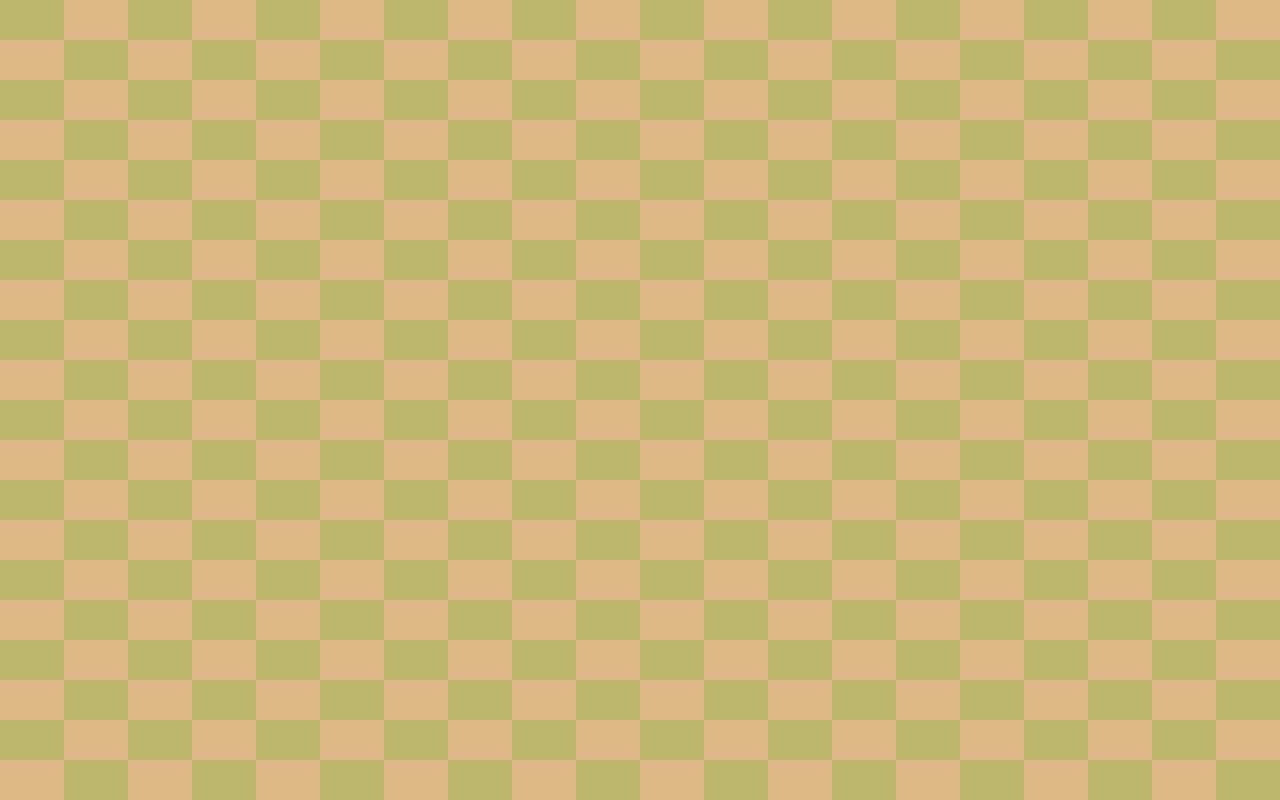
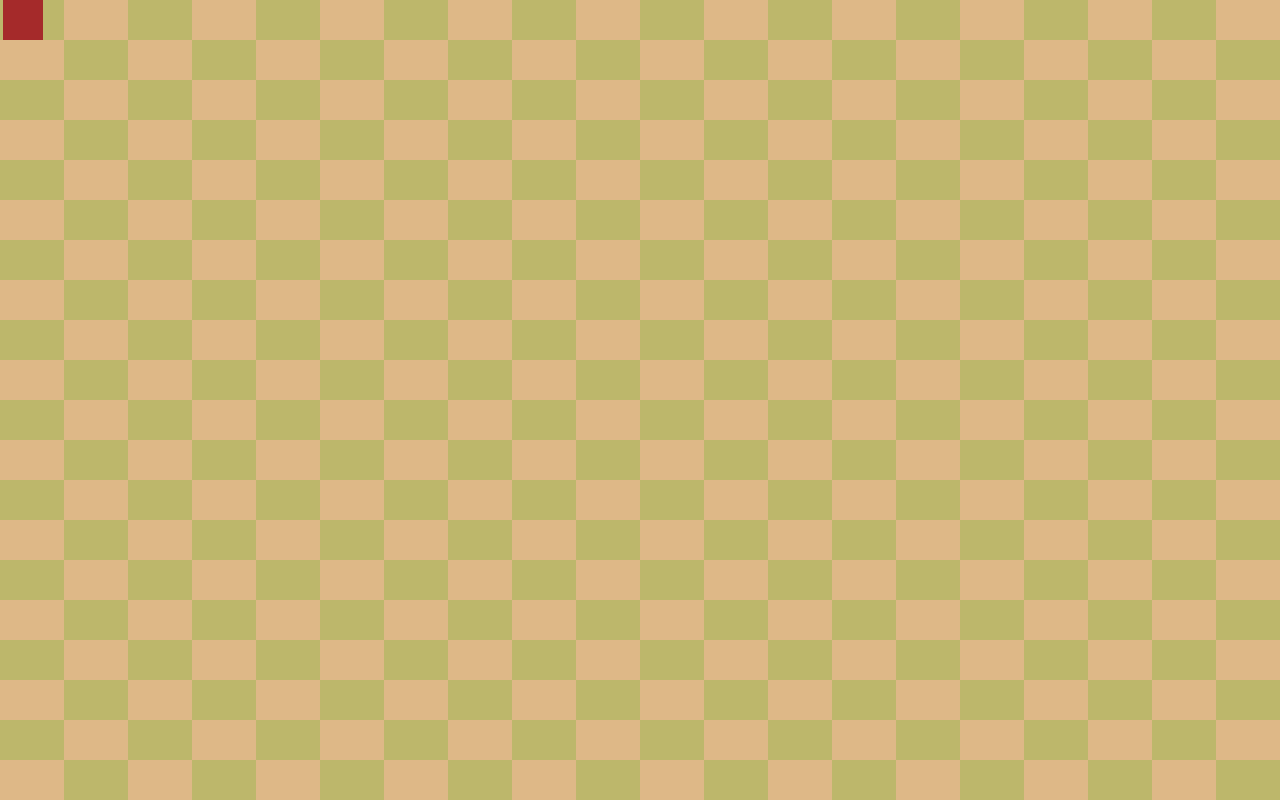
Before and after one commit to qbr-dude/snake, a website built with Vite: page index.html in a window 1280 px wide. Built offline with nearby package versions, Linux system fonts and the light colour scheme.

Commit message:
feat: head-ui

```diff
--- a/src/main.ts
+++ b/src/main.ts
@@ -7,6 +7,7 @@ import { createField } from "./engine/field";
 import { createFood } from "./engine/food";
 import { IntersectionType, type Field } from "./models/field.interface";
 import { generateField } from "./ui/field.ui";
+import { generateHead } from "./ui/head.ui";
 
 const init = (): { head: Head, field: Field } => {
     // TODO replace all hardcode with config
@@ -87,11 +88,16 @@ document.addEventListener('DOMContentLoaded', () => {
     const { field, head } = init();
 
     const fieldUI = generateField(field);
-    root.append(fieldUI)
+    root.append(fieldUI);
+
+    const headUI = generateHead(head);
+    root.append(headUI.element);
 
     const engineWatcher = createWatch(
         () => {
             main(field, head);
+
+            headUI.positionChange();
         },
         (watch) => {
             if (isInNotificationPhase()) {
--- a/src/style.css
+++ b/src/style.css
@@ -39,12 +39,19 @@
   background-color: darkkhaki;
 }
 
-
 .snake-part {
   position: absolute;
-  transform: translate(-50%, -50%);
+  top: 0;
+  left: 0;
+
   width: var(--snake-part-sizing, 40px);
   height: var(--snake-part-sizing, 40px);
+
+  transform: translate(var(--snake-part-x-position), var(--snake-part-y-position));
+
+  transition: transform .2s;
+
+  z-index: 1;
 }
 
 .snake-head {
--- /dev/null
+++ b/src/ui/head.ui.ts
@@ -0,0 +1,31 @@
+import { createWatch, isInNotificationPhase, type Watch } from "../@angular/signals";
+
+import type { Head } from "../engine/body-part";
+
+interface HeadUI {
+    element: HTMLElement;
+    positionChange: Watch['notify'];
+}
+
+export const generateHead = (head: Head): HeadUI => {
+    const headElement = document.createElement('div');
+
+    headElement.classList.add('snake-part', 'snake-head');
+
+    const positionWatcher = createWatch(
+        () => {
+            headElement.style.setProperty('--snake-part-x-position', `${head.x()}px`);
+            headElement.style.setProperty('--snake-part-y-position', `${head.y()}px`);
+        },
+        (watch) => {
+            if (isInNotificationPhase()) {
+                return;
+            }
+
+            watch.run();
+        },
+        false
+    )
+
+    return { positionChange: () => positionWatcher.notify(), element: headElement };
+}
```
